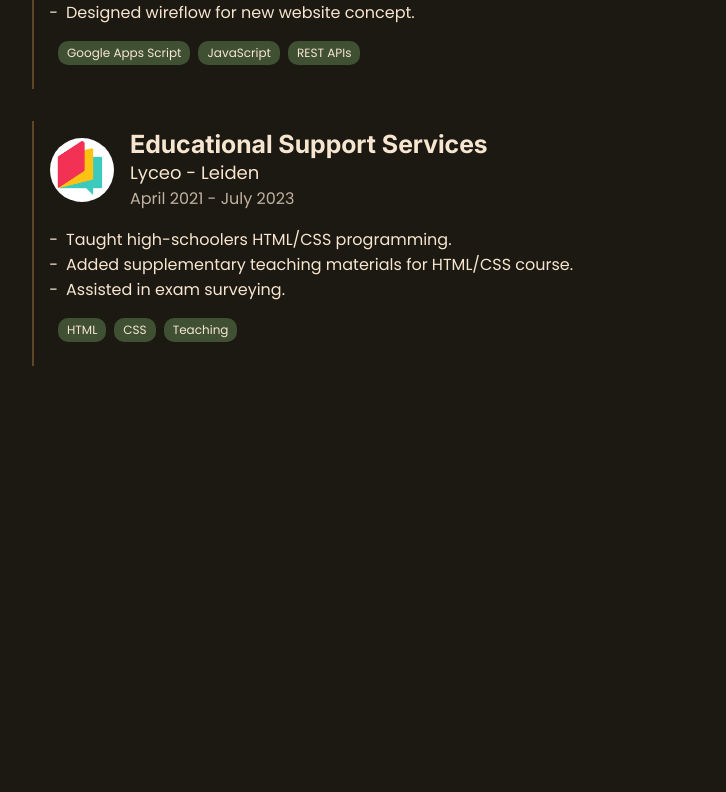
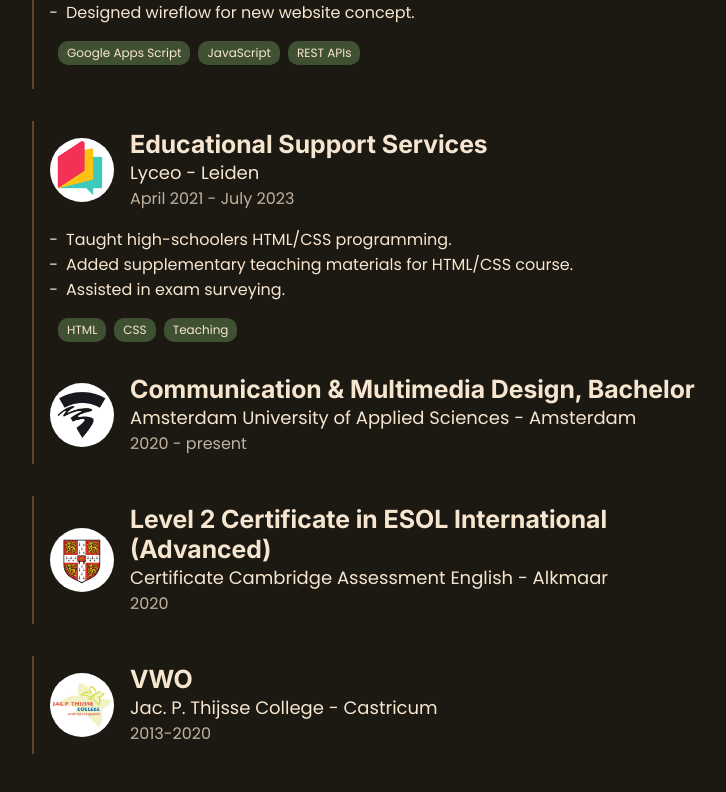
Before and after one commit to leo-kramer/portfolio, a React (Vite) app: page / in a window 1280 px wide. Shown: the part 1324-2116 px from the top of the page, without its empty margins (520-1246 px from the left). Before the commit the page ends 1818 px from the top, so only its background shows below. Built offline with nearby package versions, Linux system fonts and the light colour scheme.

Commit message:
HTML structure Education (styling included))

```diff
--- a/src/App.jsx
+++ b/src/App.jsx
@@ -4,6 +4,7 @@ import About from './components/About.jsx';
 import Skills from './components/Skills.jsx';
 import Projects from './components/Projects.jsx';
 import Experience from './components/Experience.jsx';
+import Education from './components/Education.jsx';
 
 
 function App() {
@@ -17,6 +18,7 @@ function App() {
           <Skills />
           <Projects />
           <Experience />
+          <Education />
         </section>
       </main>
     </div>
--- /dev/null
+++ b/src/assets/css/exp-edu.css
@@ -0,0 +1,52 @@
+#experience,
+#education {
+	display: flex;
+	flex-direction: column;
+	gap: 2em;
+}
+
+.experience-card,
+.education-card {
+	padding: 0.5em 0 0.5em 1em;
+	border-left: 2px solid var(--secondary);
+}
+
+.experience-card > div,
+.education-card > div {
+	display: flex;
+	gap: 1em;
+	align-items: center;
+}
+
+.experience-card > div > img,
+.education-card > div > img {
+	width: 4em;
+	height: 4em;
+
+	border-radius: 360px;
+}
+
+.experience-card > div > div > h5,
+.education-card > div > div > h5 {
+	margin: 0;
+}
+
+.experience-card > div > div > p,
+.education-card > div > div > p {
+	margin: 0;
+	font-size: 18px;
+}
+
+.experience-card > div > div > p:last-of-type,
+.education-card > div > div > p:last-of-type {
+	color: var(--text-75);
+	font-size: var(--p);
+}
+
+.experience-card > ul:last-of-type,
+.education-card > ul:last-of-type {
+	display: flex;
+	gap: 0.5em;
+
+	list-style-type: none;
+}
--- a/src/assets/css/experience.css
+++ /dev/null
@@ -1,44 +0,0 @@
-#experience {
-	display: flex;
-	flex-direction: column;
-	gap: 2em;
-}
-
-.experience-card {
-	padding: 0.5em 0 0.5em 1em;
-	border-left: 2px solid var(--secondary);
-}
-
-.experience-card > div {
-	display: flex;
-	gap: 1em;
-	align-items: center;
-}
-
-.experience-card > div > img {
-	width: 4em;
-	height: 4em;
-
-	border-radius: 360px;
-}
-
-.experience-card > div > div > h5 {
-	margin: 0;
-}
-
-.experience-card > div > div > p {
-	margin: 0;
-	font-size: 18px;
-}
-
-.experience-card > div > div > p:last-of-type {
-	color: var(--text-75);
-	font-size: var(--p);
-}
-
-.experience-card > ul:last-of-type {
-	display: flex;
-	gap: 0.5em;
-
-	list-style-type: none;
-}
--- a/src/components/Education.jsx
+++ b/src/components/Education.jsx
@@ -0,0 +1,72 @@
+import { useTranslation } from 'react-i18next';
+import PropTypes from 'prop-types';
+import '../assets/css/index.css'
+import '../assets/css/exp-edu.css'
+
+const EducationCard = ({ logo, study, school, location, date }) => {
+  return (
+    <div className="education-card">
+      <div>
+        <img src={logo} />
+        <div>
+          <h5>{study}</h5>
+          <p>{school} - {location}</p>
+          <p>{date}</p>
+        </div>
+      </div>
+    </div>
+  )
+}
+
+EducationCard.propTypes = {
+  logo: PropTypes.string.isRequired,
+  study: PropTypes.string.isRequired,
+  school: PropTypes.string.isRequired,
+  location: PropTypes.string.isRequired,
+  date: PropTypes.string.isRequired,
+};
+
+const Education = () => {
+  const { t } = useTranslation();
+
+  const educations = [
+    {
+      logo: "/portfolio/img/logo-hva.png",
+      study: t("HvA study"),
+      school: t("HvA school"),
+      location: "Amsterdam",
+      date: t("HvA date"),
+    },
+    {
+      logo: "/portfolio/img/logo-cae.png",
+      study: t("CAE study"),
+      school: t("CAE school"),
+      location: "Alkmaar",
+      date: t("CAE date"),
+    },
+    {
+      logo: "/portfolio/img/logo-jpthijsse.jpg",
+      study: t("JPThijsse study"),
+      school: t("JPThijsse school"),
+      location: "Castricum",
+      date: t("JPThijsse date"),
+    },
+  ]
+
+  return (
+    <section id="education">
+      {educations.map((education, index) => (
+        <EducationCard
+          key={index}
+          logo={education.logo}
+          study={education.study}
+          school={education.school}
+          location={education.location}
+          date={education.date}
+        />
+      ))}
+    </section>
+  )
+}
+
+export default Education;
--- a/src/components/Experience.jsx
+++ b/src/components/Experience.jsx
@@ -2,13 +2,13 @@ import { useTranslation } from 'react-i18next';
 import PropTypes from 'prop-types';
 import { SkillTag, DeliverableLi } from './Cards.jsx';
 import '../assets/css/index.css'
-import '../assets/css/experience.css'
+import '../assets/css/exp-edu.css'
 
-const ExperienceCard = ({ img, job, company, location, date, deliverables, skills }) => {
+const ExperienceCard = ({ logo, job, company, location, date, deliverables, skills }) => {
   return (
     <div className="experience-card">
       <div>
-        <img src={img} />
+        <img src={logo} />
         <div>
           <h5>{job}</h5>
           <p>{company} - {location}</p>
@@ -36,7 +36,7 @@ const ExperienceCard = ({ img, job, company, location, date, deliverables, skill
 }
 
 ExperienceCard.propTypes = {
-  img: PropTypes.string.isRequired,
+  logo: PropTypes.string.isRequired,
   job: PropTypes.string.isRequired,
   company: PropTypes.string.isRequired,
   location: PropTypes.string.isRequired,
@@ -50,7 +50,7 @@ const Experience = () => {
 
   const experiences = [
     {
-      img: "/portfolio/img/logo-chesterfield.png",
+      logo: "/portfolio/img/logo-chesterfield.png",
       job: t("Chesterfield job"),
       company: "Chesterfield Media",
       location: "Groningen",
@@ -59,7 +59,7 @@ const Experience = () => {
       skills: [ "Google Apps Script", "JavaScript", "REST APIs" ],
     },
     {
-      img: "/portfolio/img/logo-lyceo.png",
+      logo: "/portfolio/img/logo-lyceo.png",
       job: t("Lyceo job"),
       company: "Lyceo",
       location: "Leiden",
@@ -74,7 +74,7 @@ const Experience = () => {
       {experiences.map((experience, index) => (
         <ExperienceCard
           key={index}
-          img={experience.img}
+          logo={experience.logo}
           job={experience.job}
           company={experience.company}
           location={experience.location}
--- a/src/i18n/i18n.js
+++ b/src/i18n/i18n.js
@@ -11,12 +11,14 @@ import enAbout from "./locales/en/About.json"
 import enSkills from "./locales/en/Skills.json"
 import enProjects from "./locales/en/Projects.json"
 import enExperience from "./locales/en/Experience.json"
+import enEducation from "./locales/en/Education.json"
 
 import nlNav from "./locales/nl/Nav.json"
 import nlAbout from "./locales/nl/About.json"
 import nlSkills from "./locales/nl/Skills.json"
 import nlProjects from "./locales/nl/Projects.json"
 import nlExperience from "./locales/nl/Experience.json"
+import nlEducation from "./locales/nl/Education.json"
 
 const enTranslations = {
 	...enNav,
@@ -24,6 +26,7 @@ const enTranslations = {
 	...enSkills,
 	...enProjects,
 	...enExperience,
+	...enEducation,
 }
 
 const nlTranslations = {
@@ -32,6 +35,7 @@ const nlTranslations = {
 	...nlSkills,
 	...nlProjects,
 	...nlExperience,
+	...nlEducation,
 }
 
 const resources = {
--- /dev/null
+++ b/src/i18n/locales/en/Education.json
@@ -0,0 +1,11 @@
+{
+	"HvA study": "Communication & Multimedia Design, Bachelor",
+	"HvA school": "Amsterdam University of Applied Sciences",
+	"HvA date": "2020 - present",
+	"CAE study": "Level 2 Certificate in ESOL International (Advanced)",
+	"CAE school": "Certificate Cambridge Assessment English",
+	"CAE date": "2020",
+	"JPThijsse study": "VWO",
+	"JPThijsse school": "Jac. P. Thijsse College",
+	"JPThijsse date": "2013-2020"
+}
--- /dev/null
+++ b/src/i18n/locales/nl/Education.json
@@ -0,0 +1,11 @@
+{
+	"HvA study": "Communication & Multimedia Design, Bachelor",
+	"HvA school": "Hogeschool van Amsterdam",
+	"HvA date": "2020 - heden",
+	"CAE study": "Level 2 Certificaat in ESOL Internationaal (Geavanceerd)",
+	"CAE school": "Certificate Cambridge Assessment English",
+	"CAE date": "2020",
+	"JPThijsse study": "VWO",
+	"JPThijsse school": "Jac. P. Thijsse College",
+	"JPThijsse date": "2013-2020"
+}
```
Also changed, not shown: src/assets/css/education.css (deleted).
